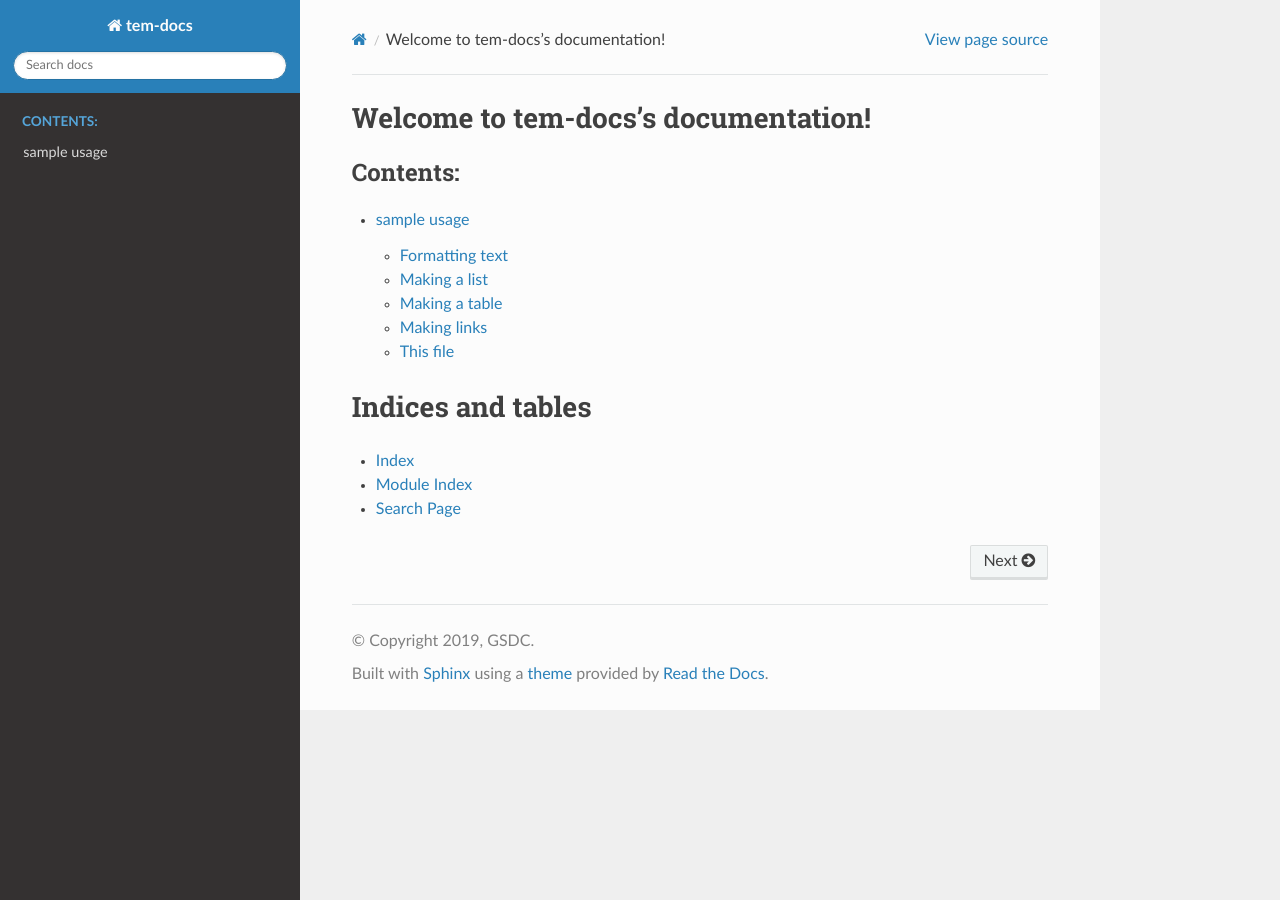
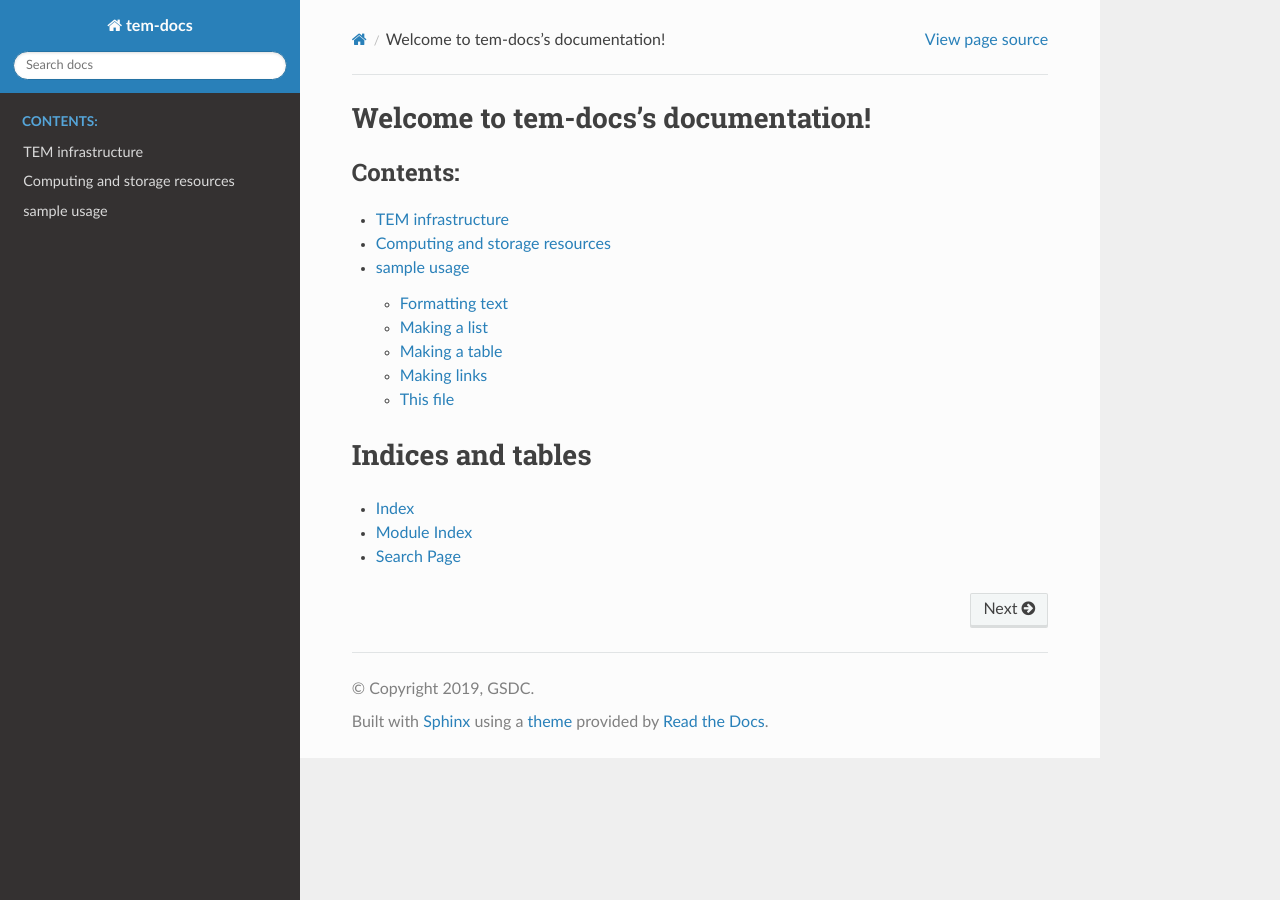
Before and after one commit to junglok/tem-docs, a Sphinx documentation site: the page built from docs/index.rst, in a window 1280 px wide. Built offline with Sphinx 7.4.7 and the Read the Docs theme 2.0.0, drawn with Linux system fonts in a browser that asks for light colours.

Commit message:
first commit

```diff
--- /dev/null
+++ b/docs/cluster_sw.rst
@@ -0,0 +1,3 @@
+*******************************
+Computing and storage resources
+*******************************
--- a/docs/index.rst
+++ b/docs/index.rst
@@ -10,6 +10,8 @@ Welcome to tem-docs's documentation!
    :maxdepth: 2
    :caption: Contents:
 
+   infrastructure.rst
+   cluster_sw.rst
    sample usage <usage>
 
 Indices and tables
--- /dev/null
+++ b/docs/infrastructure.rst
@@ -0,0 +1,4 @@
+
+******************
+TEM infrastructure
+******************
```
